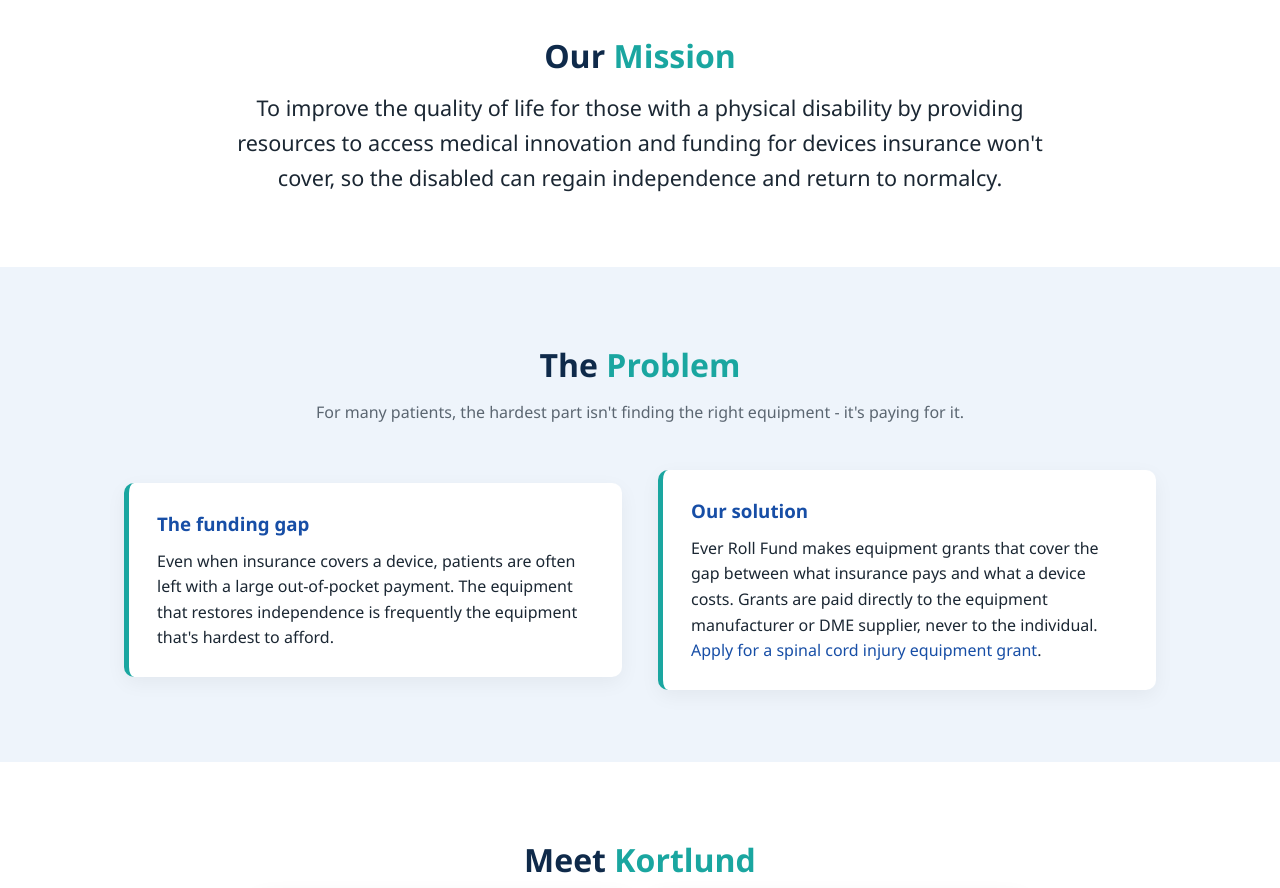
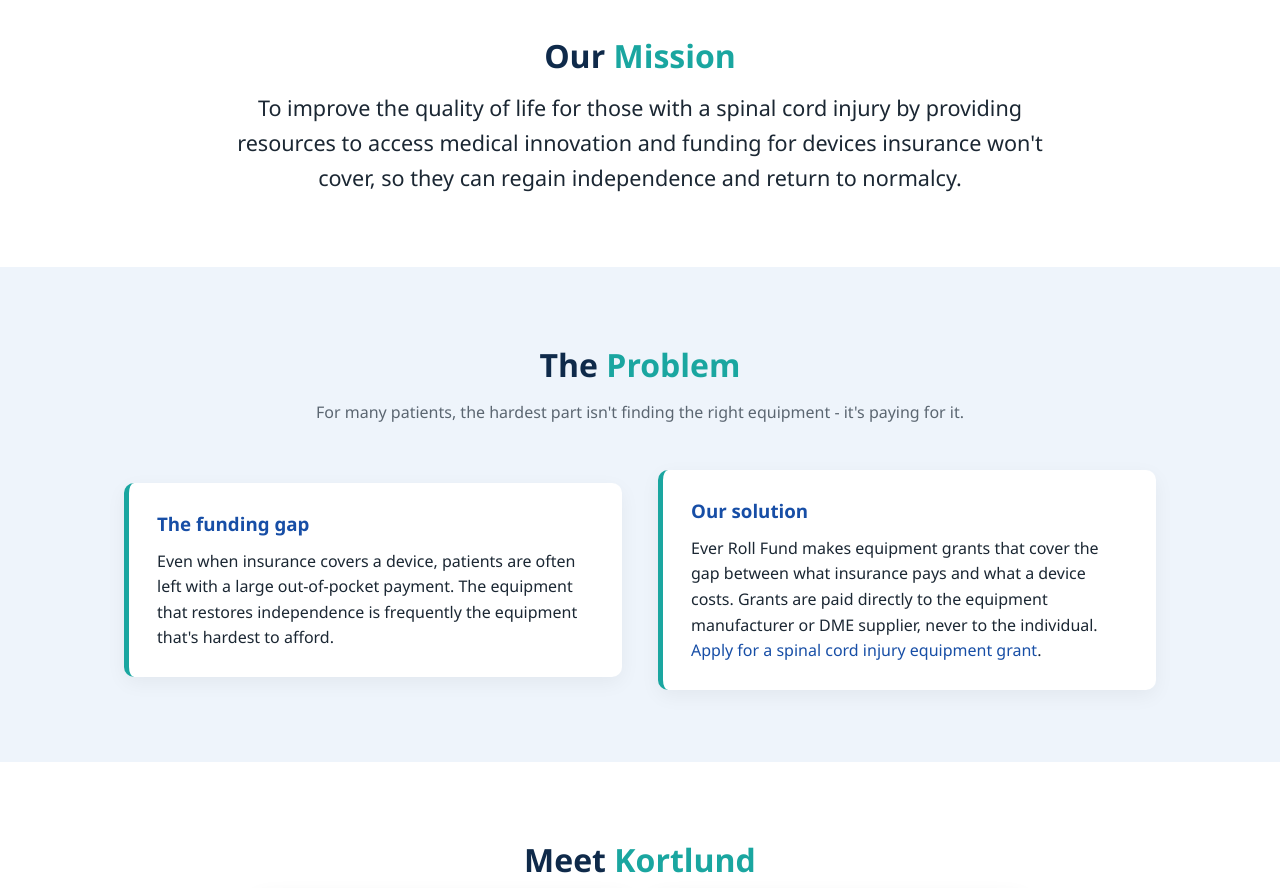
Before and after one commit to NeurobridgeSolutions/Ever-Roll-Fund, a plain HTML site: page index.html in a window 1280 px wide. Shown: the part 1038-1926 px from the top of the page. Drawn offline with Linux system fonts and the light colour scheme.

Commit message:
Update homepage mission to spinal cord injury
Mission now reads "for those with a spinal cord injury" (was "a physical disability") and "so they can" (was "so the disabled can"), matching the SCI focus used across the site and LinkedIn.

Co-Authored-By: Claude Opus 5.5 <noreply@anthropic.com>
Claude-Session: https://claude.ai/code/session_011d9EdcD54CevRq6yxh7HFF

```diff
--- a/index.html
+++ b/index.html
@@ -230,7 +230,7 @@ nav ul{gap:16px;}
     <section id="mission" class="mission">
 <div class="container">
 <h2 class="section-title">Our <span class="accent">Mission</span></h2>
-<p>To improve the quality of life for those with a physical disability by providing resources to access medical innovation and funding for devices insurance won't cover, so the disabled can regain independence and return to normalcy.</p>
+<p>To improve the quality of life for those with a spinal cord injury by providing resources to access medical innovation and funding for devices insurance won't cover, so they can regain independence and return to normalcy.</p>
 </div>
 </section>
 <section id="problem" class="bg-soft">
```
